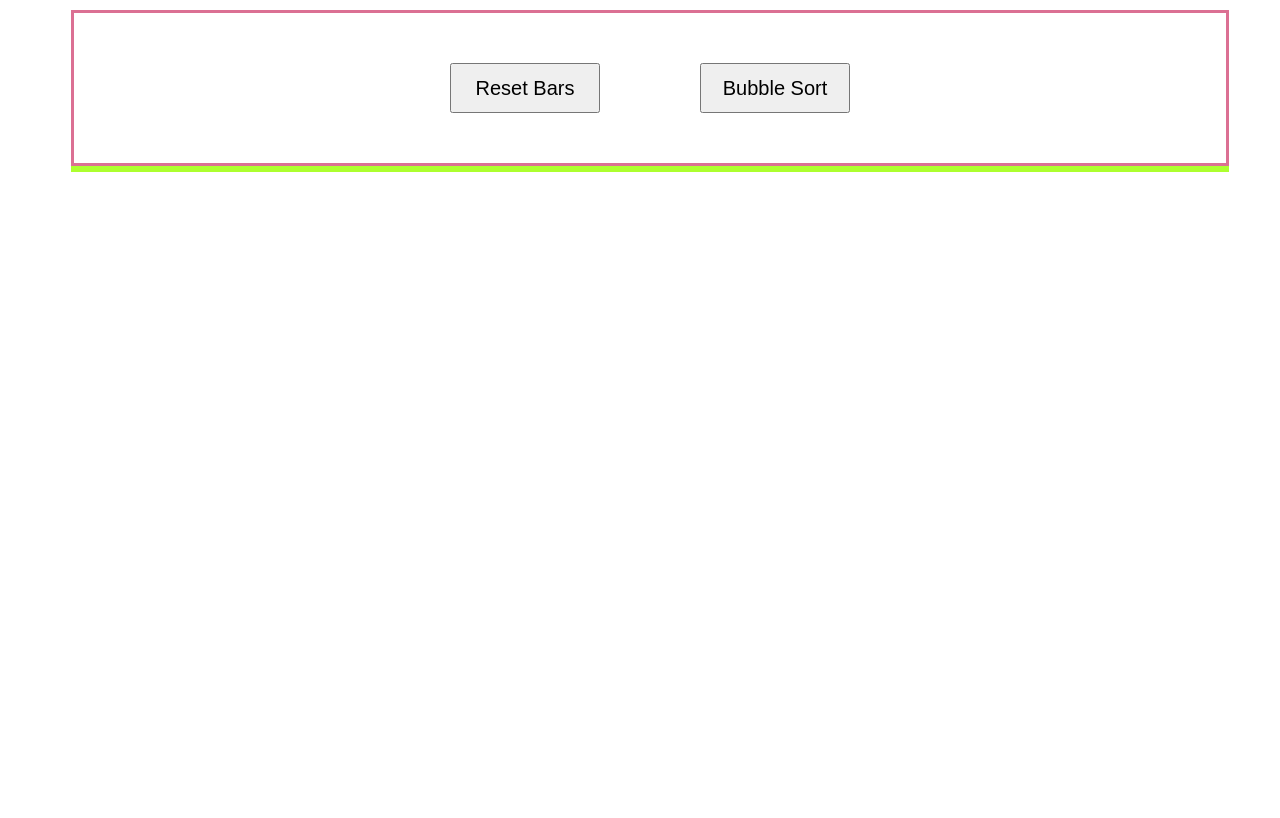
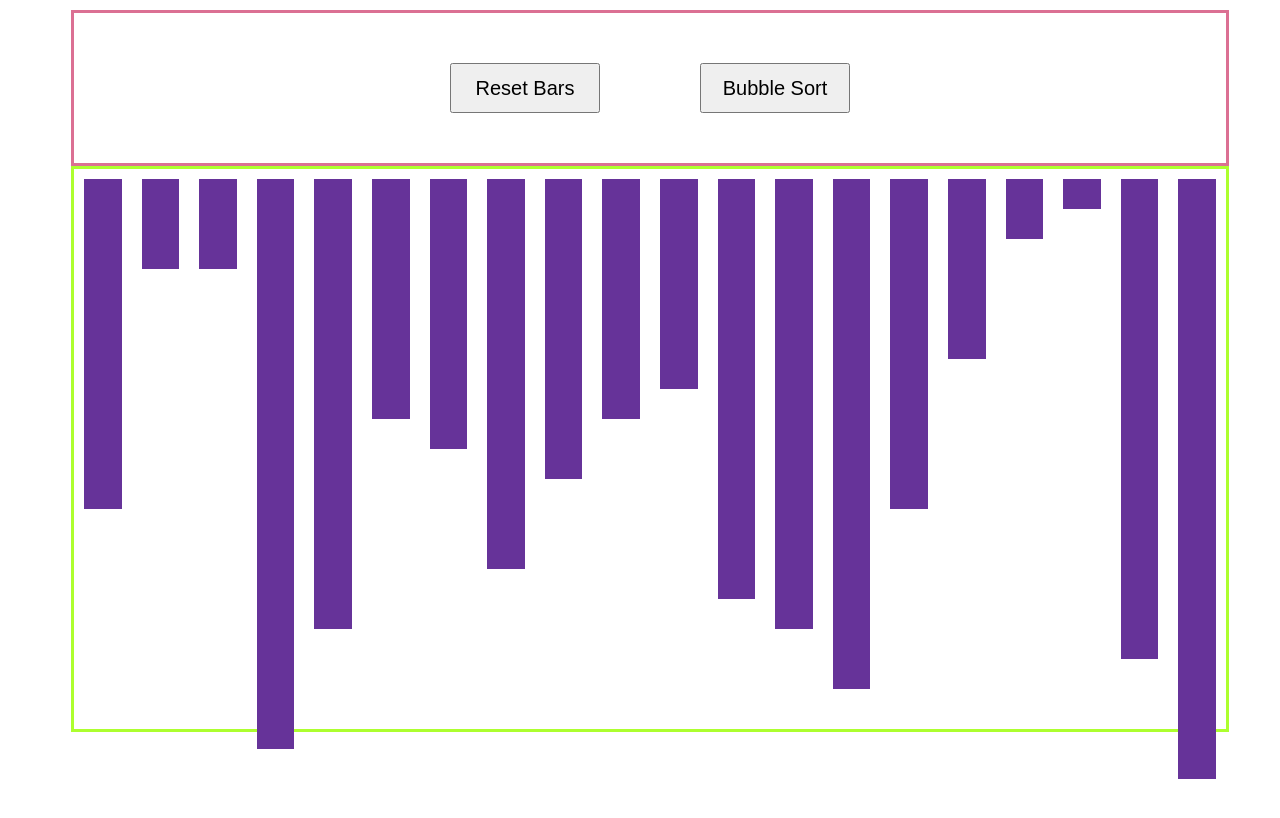
Before and after one commit to wongee93/sorting_bars, a React (Create React App) app in the folder client/: page / in a window 1280 px wide. Built offline with nearby package versions, Linux system fonts and the light colour scheme.

Commit message:
made random bars

```diff
--- a/client/src/App.js
+++ b/client/src/App.js
@@ -1,4 +1,6 @@
 import './App.css';
+import BarChart from './Bars/BarChart';
+
 
 function App() {
   return (
@@ -11,9 +13,9 @@ function App() {
           <button id='bubble_btn' className='btn'>Bubble Sort</button>
         </div>
 
-        <div className='bar_container'>
-          <div className='bar'></div>
-        </div>
+        {/* <div className='bar_container'> */}
+        <BarChart />
+        {/* </div> */}
 
       </div>
 
--- /dev/null
+++ b/client/src/Bars/BarChart.js
@@ -0,0 +1,30 @@
+import React, { useState, useEffect } from 'react';
+
+function randomNum(min, max) {
+    return (Math.floor(Math.random() * (max - min + 1)) + min) * 30;
+}
+
+function createRandomArray() {
+    let randomArray = new Array(20);
+    for (let i = 0; i < 20; i++) {
+        randomArray[i] = randomNum(1, 20);
+    }
+    return randomArray;
+}
+
+function BarChart() {
+    const [barHeights, setBarHeights] = useState([]);
+
+    useEffect(() => {
+        const randomArray = createRandomArray();
+        setBarHeights(randomArray);
+    }, []);
+
+    const barElements = barHeights.map((height, index) => (
+        <div key={index} style={{ height: height }} className="bar" />
+    ));
+
+    return <div className="bar_container">{barElements}</div>;
+}
+
+export default BarChart;
--- a/client/src/index.css
+++ b/client/src/index.css
@@ -37,4 +37,13 @@ code {
 .bar_container {
   border: solid greenyellow;
   width: 90vw;
+  height: 70vh;
+  display: flex;
+  flex-direction: row;
 }
+
+.bar {
+  width: 4vw;
+  margin: 10px;
+  background-color: rebeccapurple;
+}
```
